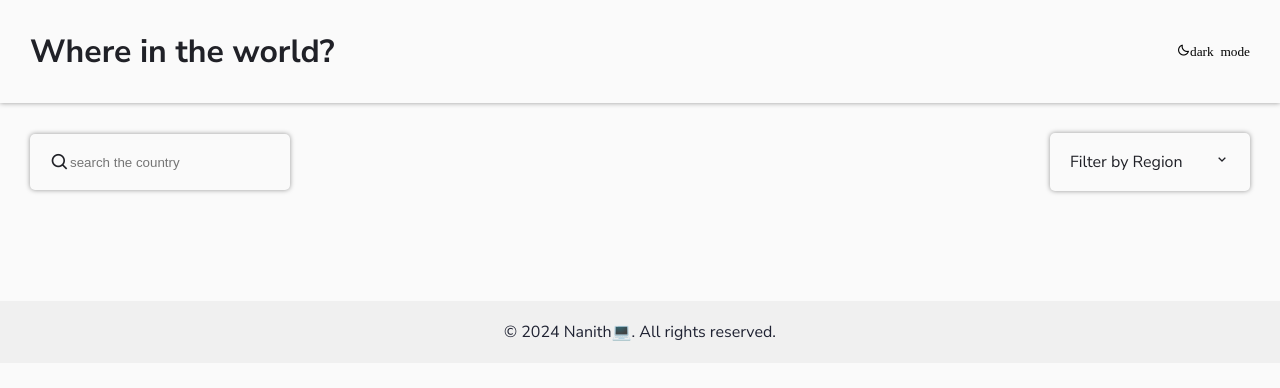
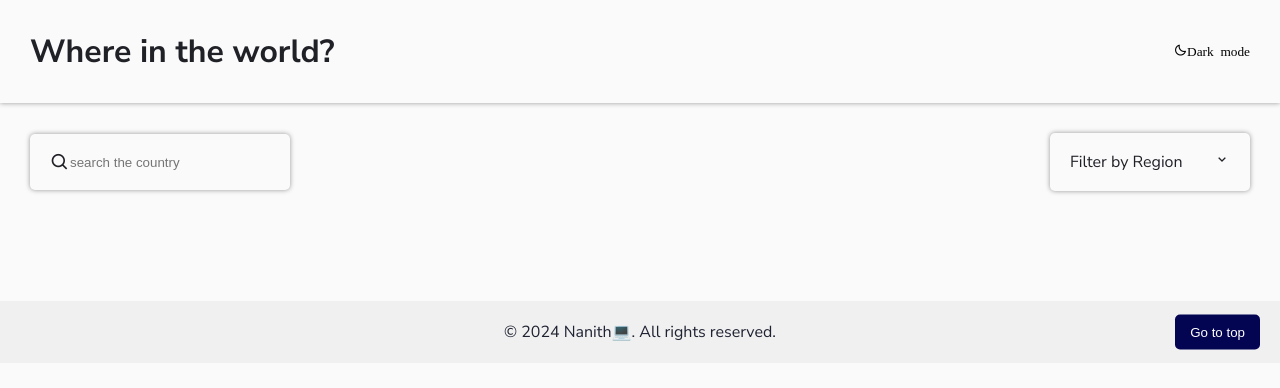
Before and after one commit to NANITH777/GeoNavigator-Countries, a plain HTML site: page index.html in a window 1280 px wide. Drawn offline with nearby package versions, Linux system fonts and the light colour scheme; no server answers.

Commit message:
Go-To_Top Button ⬆️

```diff
--- a/index.html
+++ b/index.html
@@ -16,7 +16,7 @@
     <div class="container">
       <h1>Where in the world?</h1>
       <button class="toggle">
-        <i class="bx bx-moon">dark mode</i>
+        <i class="bx bx-moon">Dark mode</i>
       </button>
     </div>
 
@@ -47,6 +47,7 @@
 
     <footer>
       <p>&copy; 2024 Nanith💻. All rights reserved.</p>
+      <button class="go-to-top" onclick="scrollToTop()">Go to top</button>
     </footer>
   </body>
 </html>
--- a/script.js
+++ b/script.js
@@ -13,9 +13,9 @@ toggle.addEventListener("click", (e) => {
   dropDown.classList.toggle("dark-mode");
 
   if (document.body.classList.contains("dark-mode")) {
-    icon.textContent = "light mode";
+    icon.textContent = "Light mode";
   } else {
-    icon.textContent = "dark mode";
+    icon.textContent = "Dark mode";
   }
 });
 
@@ -87,3 +87,10 @@ regions.forEach((region) => {
     });
   });
 });
+
+function scrollToTop() {
+  window.scrollTo({
+    top: 0,
+    behavior: "smooth",
+  });
+}
--- a/style.css
+++ b/style.css
@@ -151,9 +151,23 @@ footer {
   padding: 20px;
   background-color: #f0f0f0;
   margin-top: 20px;
+  position: relative;
 }
 
 footer p {
   margin: 0;
   color: #1f2232;
 }
+
+.go-to-top {
+  position: absolute;
+  right: 20px;
+  top: 50%;
+  transform: translateY(-50%);
+  padding: 10px 15px;
+  background-color: #030552;
+  color: white;
+  border: none;
+  border-radius: 5px;
+  cursor: pointer;
+}
```
